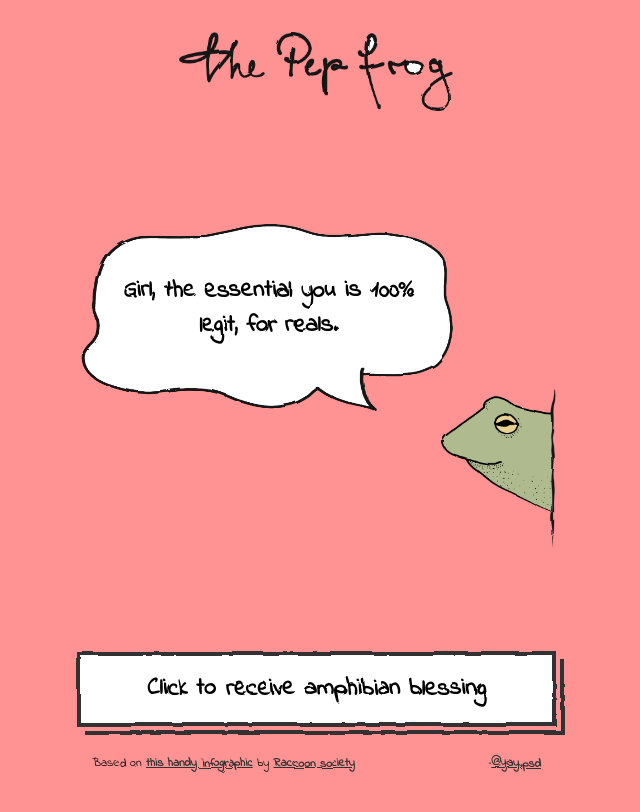
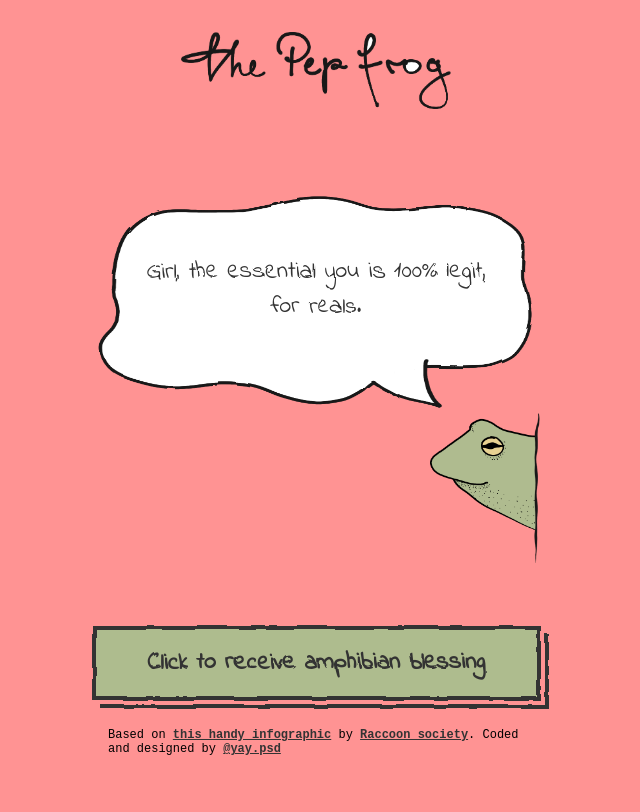
Before and after one commit to paprikka/pep-frog, a website built with Vite: page index.html in a window 1280 px wide. Shown: the whole page, without its empty margins (324-964 px from the left). Built offline with nearby package versions, Linux system fonts and the light colour scheme.

Commit message:
feat: better speech bubble

```diff
--- a/index.html
+++ b/index.html
@@ -4,14 +4,14 @@
         <meta charset="UTF-8" />
         <link rel="icon" type="image/svg+xml" href="favicon.svg" />
         <meta name="viewport" content="width=device-width, initial-scale=1.0" />
-        <title>🐸🙏</title>
+        <title>🙏</title>
     </head>
     <body>
         <main>
             <a href="/" class="logo"></a>
 
             <div class="frog">
-                <div class="frog__blessing"></div>
+                <blockquote class="frog__blessing"></blockquote>
                 <div class="frog__head"></div>
             </div>
             <button class="cta button">
@@ -24,16 +24,18 @@
                         >this handy infographic</a
                     >
                     by
-                    <a href="https://theraccoonsociety.com/">Raccoon society</a>
+                    <a href="https://theraccoonsociety.com/">Raccoon society</a
+                    >. Coded and designed by
+                    <a href="https://www.instagram.com/yay.psd/">@yay.psd</a>
                 </p>
-                <div class="spacer"></div>
-                ·
-                <div class="spacer"></div>
-                <a href="https://www.instagram.com/yay.psd/">@yay.psd</a>
             </footer>
         </main>
 
-        <svg xmlns="http://www.w3.org/2000/svg" version="1.1">
+        <svg
+            xmlns="http://www.w3.org/2000/svg"
+            version="1.1"
+            class="svg-filters"
+        >
             <defs>
                 <filter id="squiggly-0">
                     <feTurbulence
--- a/src/style.css
+++ b/src/style.css
@@ -9,6 +9,7 @@
     --bg-color: #ff9393;
     --main-color: #333;
     --white-color: #fff;
+    --amphibian-color: #aebc8e;
     --font-base: 'Indie Flower', cursive;
     --border-width: 4px;
 }
@@ -27,7 +28,6 @@ html {
 }
 
 main {
-    animation: squiggly-anim 0.34s linear infinite;
     display: flex;
     flex-direction: column;
     align-items: stretch;
@@ -38,7 +38,8 @@ main {
     width: 100vw;
     max-width: 30rem;
     margin: 0 auto;
-    padding-top: 1rem;
+    padding: 1rem;
+    overflow: hidden;
 }
 
 .logo {
@@ -52,8 +53,10 @@ main {
 
 .frog {
     flex: 1;
-    /* border: 2px dashed var(--main-color); */
-    position: relative;
+    display: flex;
+    flex-direction: column;
+    align-content: center;
+    justify-content: center;
 }
 
 .frog__head {
@@ -61,37 +64,23 @@ main {
     background-size: contain;
     background-repeat: no-repeat;
     background-position: bottom right;
-    width: 30%;
-    height: 30%;
-    position: absolute;
-    right: 0;
-    bottom: 20%;
+    min-height: 30%;
 }
 
 .frog__blessing {
-    padding: 1rem;
-    font-family: var(--font-base);
-    font-weight: 500;
+    padding: 0;
+    margin: 0;
+    text-align: center;
+
+    color: var(--main-color);
+    padding: 15% 10% 20%;
     font-size: 1.5rem;
-    position: absolute;
-    bottom: 45%;
-    right: 0;
-    left: 0;
-    width: 80%;
 
-    /* animation: squiggly-anim 0.34s linear infinite; */
-
-    font-weight: 600;
-    text-align: center;
-    padding: 12% 8% 15%;
-
+    position: relative;
     background: url('/src/blessing.png');
     background-size: 100% 100%;
     background-repeat: no-repeat;
-}
-
-.frog__blessing .spacer {
-    flex: 1;
+    animation: squiggly-anim 0.34s linear infinite;
 }
 
 footer {
@@ -105,6 +94,7 @@ footer {
 
 footer p {
     flex: 10;
+    font-family: 'Courier New', Courier, monospace;
 }
 footer a,
 footer a:visited {
@@ -113,7 +103,8 @@ footer a:visited {
 }
 
 .button {
-    background-color: var(--white-color);
+    color: var(--main-color);
+    background-color: var(--amphibian-color);
     box-shadow: var(--border-width) var(--border-width) 0 0 var(--bg-color),
         calc(var(--border-width) * 2) calc(var(--border-width) * 2) 0 0
             var(--main-color);
@@ -126,6 +117,7 @@ footer a:visited {
     font-weight: 600;
 
     transition: 0.2s opacity;
+    animation: squiggly-anim 0.34s linear infinite;
 }
 
 .cta:hover {
@@ -138,6 +130,10 @@ footer a:visited {
         calc(var(--border-width) * 2)
     );
     box-shadow: none;
+}
+
+.svg-filters {
+    display: none;
 }
 
 @keyframes squiggly-anim {
```
Also changed, not shown: favicon.svg.
